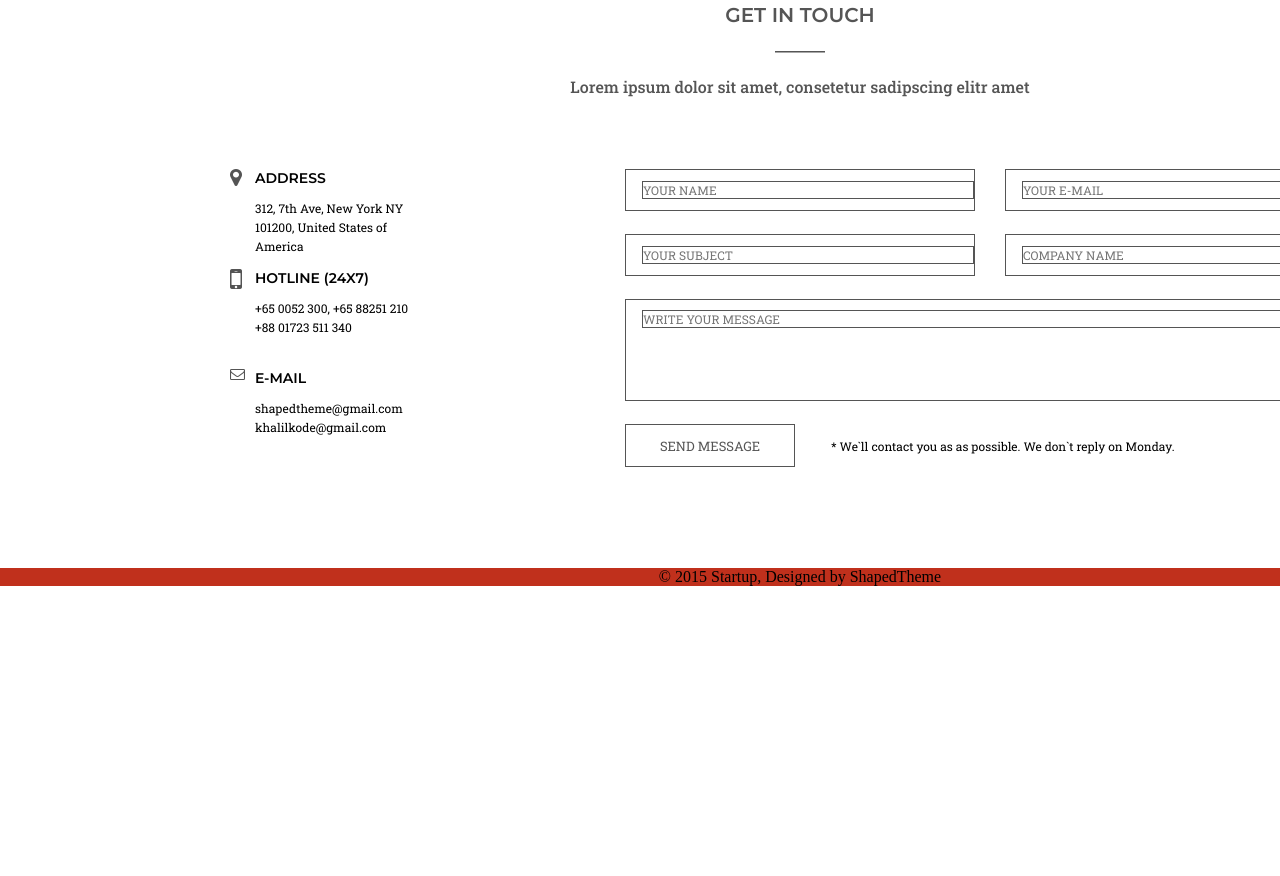
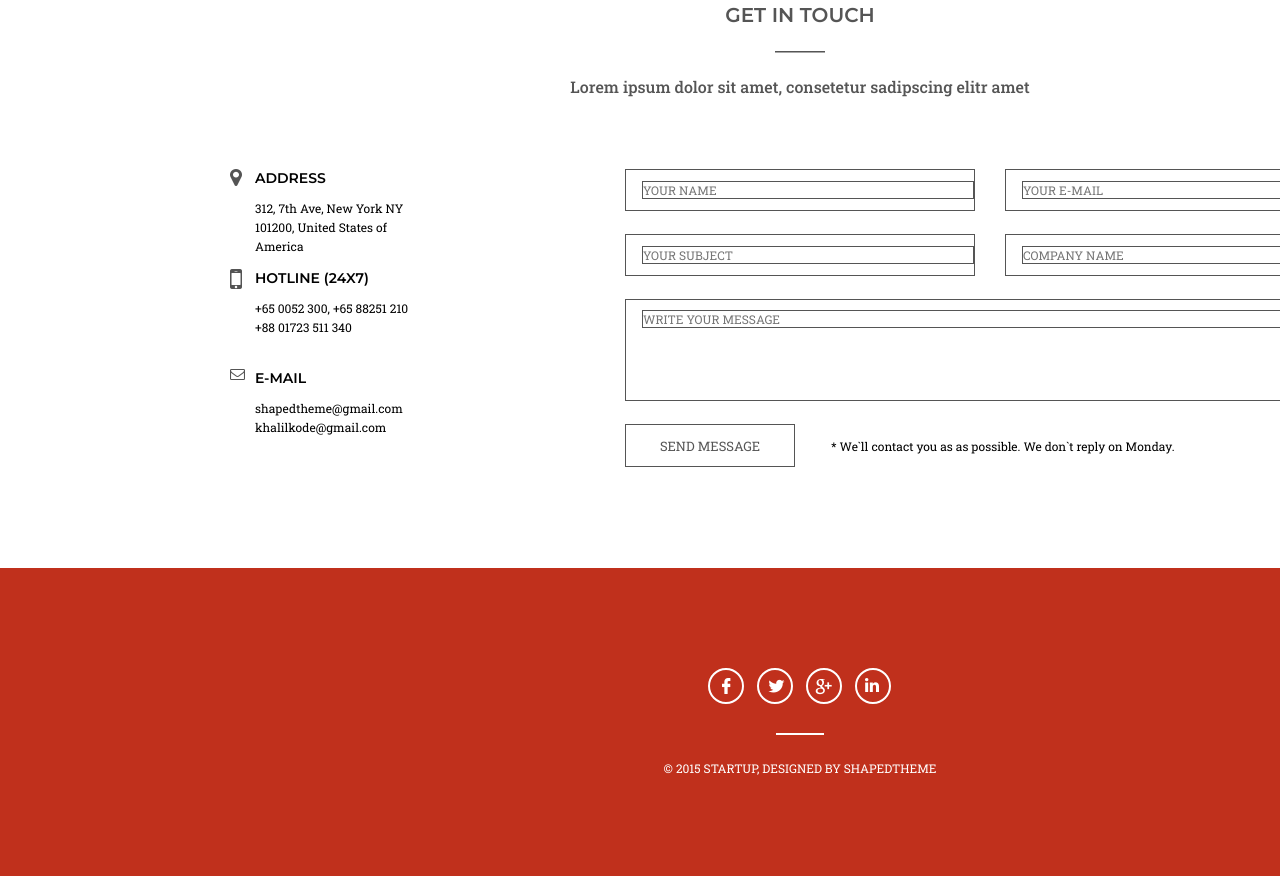
Before and after one commit to pitwells/Site_StartUp, a plain HTML site: page index.html in a window 1280 px wide. Shown: the part 5598-6474 px from the top of the page. Before the commit the page ends 6184 px from the top, so only its background shows below. Drawn offline with Linux system fonts and the light colour scheme.

Commit message:
web layout and style done

```diff
--- a/style.css
+++ b/style.css
@@ -913,6 +913,8 @@ footer {
     display: flex;
     justify-content: center;
     margin: auto;
+    align-items: center;
+
 }
 
 footer div {
@@ -920,8 +922,71 @@ footer div {
     justify-content: center;
     margin: auto;
     flex-direction: column;
+    align-items: center;
+    padding-bottom: 20px;
 }
 
 footer ul {
     list-style: none;
+    display: flex;
+    flex-direction: row;
+    justify-content: center;
+    margin-top: 100px;
 }
+
+footer li {
+    width: 32px;
+    height: 32px;
+    /* background-color: #555555; */
+    background-image: url(img/soc_icons.png);
+    background-repeat: no-repeat;
+    border: 2px solid #ffffff;
+    border-radius: 50%;
+    margin-right: 13px;
+    background-position: 2px 2px;
+}
+
+footer li:nth-child(2) {
+    /* margin-right: 0px; */
+    background-image: url(img/soc_icons.png);
+    background-position: -28px 2px;
+}
+
+footer li:nth-child(3) {
+    /* margin-right: 0px; */
+    background-image: url(img/soc_icons.png);
+    background-position: -60px 3px;
+}
+
+footer li:last-child {
+    margin-right: 0px;
+    background-image: url(img/soc_icons.png);
+    background-position: -92px 3px;
+}
+
+footer span {
+    font-family: "Roboto Slab", serif;
+    font-size: 12px;
+    text-transform: uppercase;
+
+}
+
+footer span::before {
+    content: ' ';
+    display: flex;
+    justify-content: center;
+    margin: auto;
+    margin-top: 29px;
+    /* background-color: #fff; */
+    border-bottom: 2px solid #ffffff;
+    line-height: 20px;
+    position: relative;
+    top: -25px;
+    width: 48px;
+}
+
+footer span {
+    margin-top: 25px;
+    color: #ffffff;
+    padding-bottom: 80px;
+}
```
